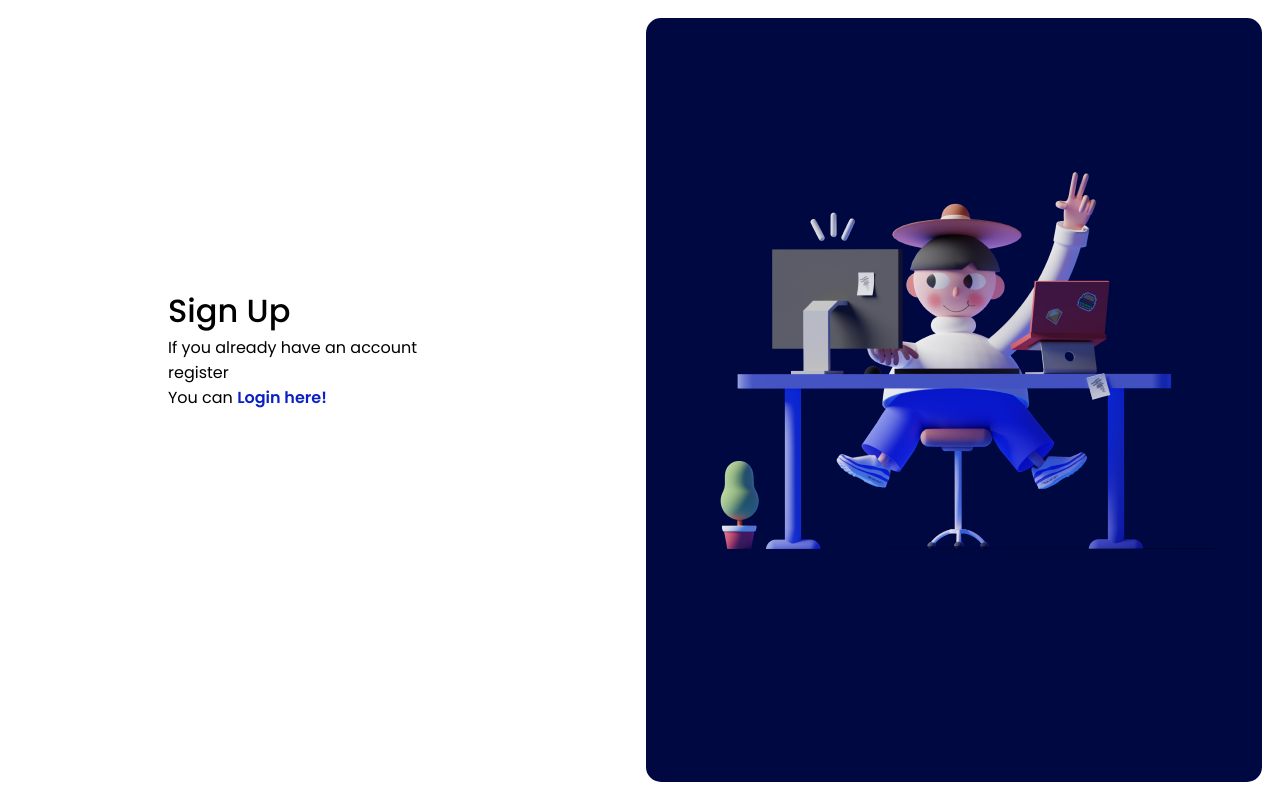
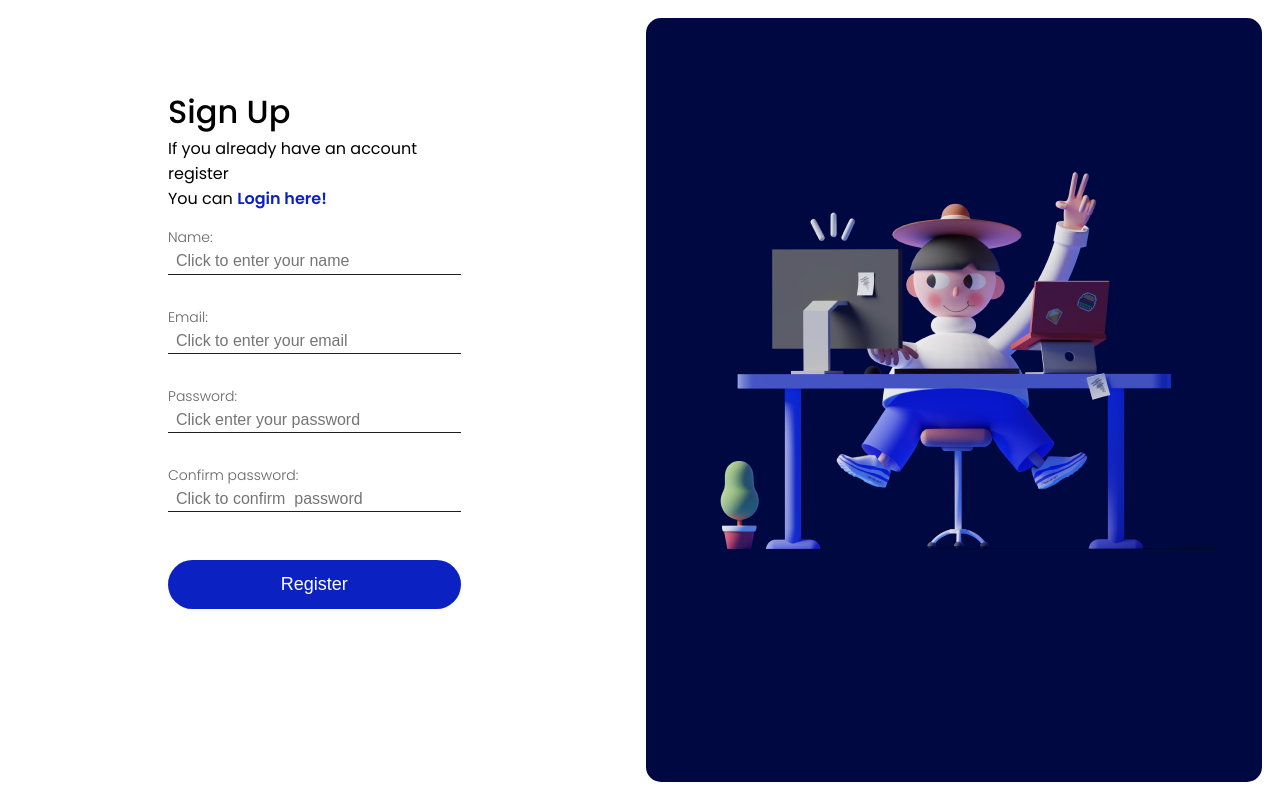
Before and after one commit to luigitemu/TodoApp, a React (Vite) app: page /register in a window 1280 px wide. Built offline with nearby package versions, Linux system fonts and the light colour scheme; no server answers.

Commit message:
feat: loading component and register page

```diff
--- a/package.json
+++ b/package.json
@@ -8,6 +8,7 @@
     "preview": "vite preview"
   },
   "dependencies": {
+    "@hookform/resolvers": "^2.8.8",
     "@reduxjs/toolkit": "^1.8.0",
     "@types/node": "^17.0.21",
     "@types/react-icons": "^3.0.0",
@@ -25,7 +26,8 @@
     "react-toastify": "^8.2.0",
     "redux": "^4.1.2",
     "redux-thunk": "^2.4.1",
-    "uuidv4": "^6.2.12"
+    "uuidv4": "^6.2.12",
+    "yup": "^0.32.11"
   },
   "devDependencies": {
     "@types/react": "^17.0.33",
--- a/src/action/auth.ts
+++ b/src/action/auth.ts
@@ -37,6 +37,25 @@ export const startLogin = (email: string, password: string) =>{
 
 }
 
+export const startRegisterUser = (email: string, name: string, password: string) => {
+
+    return async (dispatch: any)=>  {
+        try {
+            const resp = await fetchWithOutToken('user', {email, name, password}, 'POST');
+            const body= await resp.json();
+            if(resp.ok) {
+
+                dispatch(startLogin(body.user.email, password))
+            }else{
+                console.log(body)
+            }
+        } catch (error ) {
+            console.log(error)
+        }
+    }
+
+ }
+
 export const startChecking = () => {
     return async (dispatch: any) => {
         try {
--- a/src/components/content/Content.css
+++ b/src/components/content/Content.css
@@ -17,6 +17,7 @@
 
 .no-data-img {
     width: -webkit-fill-available;
+    height: -webkit-fill-available;
     overflow: hidden;
     display: flex;
     justify-content: center;
--- a/src/components/content/Content.tsx
+++ b/src/components/content/Content.tsx
@@ -117,11 +117,11 @@ export const Content = () => {
                                     className='content__note-list-item'
                                     key={`${todo.name}-${idx}`}
                                 >
-                                    <div className='note-list-text' onClick={handleOnChange}>
+                                    <div className='note-list-text' >
                                         <input
                                             type='checkbox'
                                             checked={todo.isDone}
-                                            // onChange={handleOnChange}
+                                            onChange={handleOnChange}
                                             name={todo._id}
                                             id={todo._id}
                                             className='content__todo-check'
@@ -161,7 +161,7 @@ export const Content = () => {
                                 <div className='note-list-text' onClick={handleOnChange}>
                                     <input
                                         type='checkbox'
-                                        checked={todo.isDone}
+                                        defaultChecked={todo.isDone}
                                         // onChange={handleOnChange}
                                         name={todo._id}
                                         id={todo._id}
--- /dev/null
+++ b/src/components/loading/Loading.css
@@ -0,0 +1,32 @@
+.loading {
+    display: inline-block;
+    position: relative;
+    width: 64px;
+    height: 64px;
+  }
+  .loading div {
+    position: absolute;
+    background: #000;
+    opacity: 1;
+    border-radius: 50%;
+    animation: loading 1.4s cubic-bezier(0, 0.2, 0.8, 1) infinite;
+  }
+  .loading div:nth-child(2) {
+    animation-delay: -.7s;
+  }
+  @keyframes loading {
+    0% {
+      top: 28px;
+      left: 28px;
+      width: 0;
+      height: 0;
+      opacity: 1;
+    }
+    100% {
+      top: -1px;
+      left: -1px;
+      width: 58px;
+      height: 58px;
+      opacity: 0;
+    }
+  }
--- /dev/null
+++ b/src/components/loading/Loading.tsx
@@ -0,0 +1,10 @@
+import React from 'react'
+import './Loading.css'
+export const Loading = () => {
+  return (
+    <div className="loading">
+    <div></div>
+    <div></div>
+  </div>
+  )
+}
--- a/src/pages/login/LoginPage.css
+++ b/src/pages/login/LoginPage.css
@@ -113,3 +113,7 @@
 	color: #c42828;
     font-size: small;
 }
+
+@media screen and (max-width: 1024px) {
+
+}
--- a/src/pages/register/RegisterPage.tsx
+++ b/src/pages/register/RegisterPage.tsx
@@ -1,9 +1,41 @@
-import React from 'react'
-import { Link } from 'react-router-dom'
+import React, { useState } from 'react'
+import { Link } from 'react-router-dom';
+import { useForm } from "react-hook-form";
+import { yupResolver } from '@hookform/resolvers/yup'
+import * as Yup from 'yup'
 
 import { AuthBackground } from '../../components/authBackground/AuthBackground'
 import "./RegisterPage.css"
+import { useDispatch } from 'react-redux';
+import { startRegisterUser } from '../../action/auth';
 export const RegisterPage = () => {
+
+  const [disabled, setDisabled] = useState(false);
+  const dispatch = useDispatch();
+  const formSchema = Yup.object().shape({
+    name: Yup.string()
+          .required('Name is required'),
+    email: Yup.string()
+          .email()
+          .required('Email is required'),
+    password: Yup.string()
+      .required('Password is required')
+      .min(6, 'Password length should be at least 6 characters'),
+    password2: Yup.string()
+      .required('Confirm Password is required')
+      .oneOf([Yup.ref('password')], 'Passwords must and should match'),
+  })
+
+  const validationOpt = { resolver: yupResolver(formSchema) }
+
+  const { register, handleSubmit, formState: { errors } } = useForm(validationOpt);
+
+  const onSubmit = (data: any) => {
+    const { email, password, name  } = data ;
+    dispatch(startRegisterUser(email,name,password));
+
+   }
+
   return (
     <div className="flex__container">
         <div className="register__container-form-register">
@@ -12,7 +44,78 @@ export const RegisterPage = () => {
                 <div>If you already have an account register</div>
                 <div>You can  <Link to="/login" className="login__register-link">Login here!</Link>  </div>
             </div>
+
+        <form
+      style={{display: 'flex', flexDirection: 'column', alignItems: 'flex-start'}}
+      onSubmit={handleSubmit(onSubmit)}>
+
+        <div className="login__form-input-section">
+          <label>
+            <span className="login__form-label">Name:</span>
+            <input
+              placeholder="Click to enter your name"
+              autoComplete="off"
+              type="text"
+              className="login__form-input"
+              { ...register('name', { required: true })}
+            />
+            { errors.name && (
+              <span className="login__form-error">The name is required</span>
+            )}
+          </label>
         </div>
+        <div className="login__form-input-section">
+          <label>
+            <span className="login__form-label">Email:</span>
+            <input
+              placeholder="Click to enter your email"
+              autoComplete="off"
+              type="email"
+              className="login__form-input"
+              { ...register('email', { required: true })}
+            />
+            { errors.email && (
+              <span className="login__form-error">The email is required</span>
+            )}
+          </label>
+        </div>
+        <div className="login__form-input-section">
+          <label>
+            <span className="login__form-label">Password:</span>
+            <input
+              type="password"
+              placeholder="Click enter your password"
+              autoComplete="off"
+              className="login__form-input"
+              { ...register('password', { required: true })}
+            />
+            { errors.password && (
+              <span className="login__form-error">The password is required</span>
+            )}
+          </label>{" "}
+
+        </div>
+        <div className="login__form-input-section">
+          <label>
+            <span className="login__form-label">Confirm password:</span>
+            <input
+              type="password"
+              placeholder="Click to confirm  password"
+              autoComplete="off"
+              className="login__form-input"
+              { ...register('password2', { required: true, minLength:6 })}
+            />
+            { errors.password2 && (
+              <span className="login__form-error">The password must match</span>
+            )}
+          </label>{" "}
+
+        </div>
+        <button
+        type="submit"
+        className={`${  disabled? "login__button-disabled" : "login__button-active"} `}>Register</button>
+      </form>
+      </div>
         <AuthBackground/>
     </div>
   )
--- a/src/router/RouterPage.tsx
+++ b/src/router/RouterPage.tsx
@@ -12,6 +12,7 @@ import { ProtectedRoute } from './ProtectedRoute';
 import { PublicRoute } from './PublicRoute';
 import { RootState } from '../reducers/rootReducer';
 import { RegisterPage } from '../pages/register/RegisterPage';
+import { Loading } from '../components/loading/Loading';
 
 export const RouterPage = () => {
   const dispatch = useDispatch();
@@ -23,7 +24,17 @@ export const RouterPage = () => {
 
 
     if (checking) {
-        return <h1 > Loading... </h1>
+        return <div style={{
+          display: 'flex',
+          height: '100vh',
+          width: '100vw',
+          alignItems: 'center',
+          justifyContent: 'center',
+          background: '#fff',
+          overflow: 'hidden'
+          }} >
+          <Loading/>
+        </div>
     }
   return (
     <Routes>
```
Also changed, not shown: 1 other file (tests, documents, lock files or other folders).
